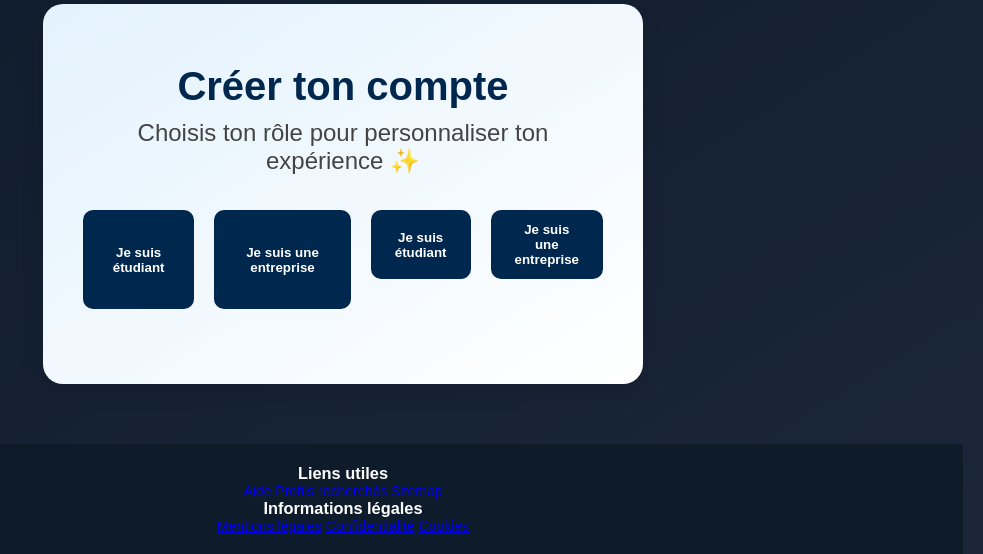
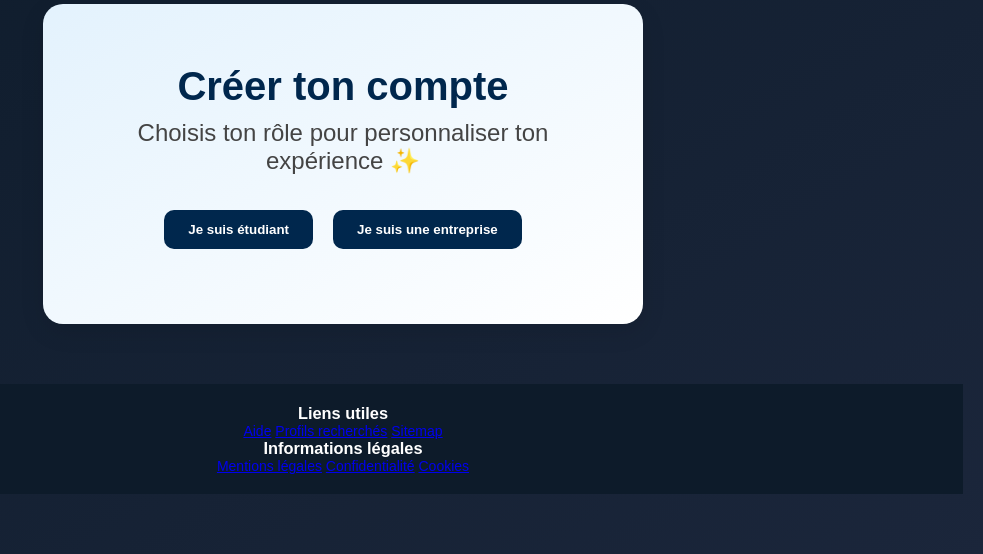
Before and after one commit to Imrane-Hub5/projet-developpement-web-, a PHP site: page /app/views/utilisateurs/inscription.php in a window 1280 px wide. Shown: the part 230-784 px from the top of the page, without its empty margins (297-1280 px from the left). Run offline with PHP 8.4, Linux system fonts and the light colour scheme; some web fonts are replaced.

Commit message:
Update inscription.php

```diff
--- a/app/views/utilisateurs/inscription.php
+++ b/app/views/utilisateurs/inscription.php
@@ -20,7 +20,7 @@
 <?php if (isset($_GET['success']) && $_GET['success'] === 'ok'): ?>
     <p style="color: #2e7d32; text-align: center; font-weight: bold; background: #e8f5e9; padding: 10px; border-radius: 8px;">
     ✅ Ton compte a bien été créé ! <a href="connexion.php" style="color: #2e7d32; text-decoration: underline;">Connecte-toi ici</a>.
-</p>
+    </p>
 <?php endif; ?>
 
 
@@ -32,10 +32,6 @@
     <h2 class="form-title">Créer ton compte</h2>
         <p class="form-subtitle">Choisis ton rôle pour personnaliser ton expérience ✨</p>
 
-
-        <div class="role-selection-buttons">
-            <button type="button" id="btn-candidat" class="role-btn">Je suis étudiant</button>
-            <button type="button" id="btn-entreprise" class="role-btn">Je suis une entreprise</button>
         <!-- Étape 0 : Choix du rôle -->
         <div id="step-role" class="step">
             <div class="role-selection-buttons">
```
